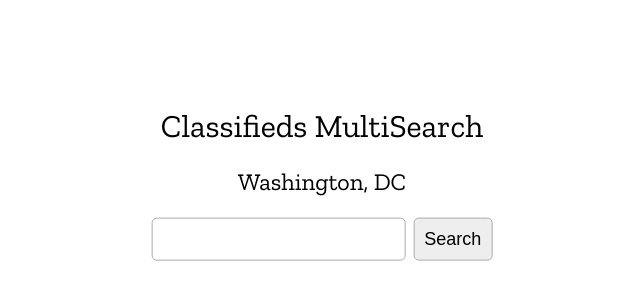
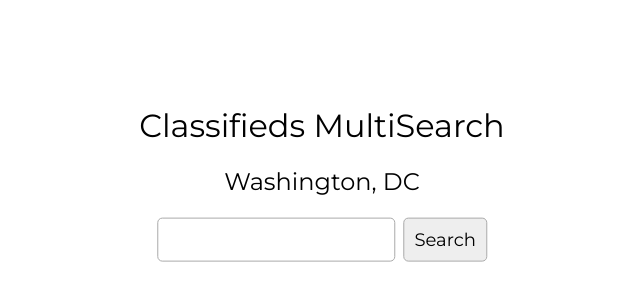
Before and after one commit to mica/multisearch, a plain HTML site: page dc/index.htm in a window 1280 px wide. Shown: the part 136-436 px from the top of the page, without its empty margins (318-958 px from the left). Drawn offline with nearby package versions, Linux system fonts and the light colour scheme.

Commit message:
Update style.css

```diff
--- a/style.css
+++ b/style.css
@@ -1,8 +1,8 @@
-@import url('https://fonts.googleapis.com/css2?family=Zilla+Slab&display=swap');
+@import url('https://fonts.googleapis.com/css2?family=Montserrat&display=swap');
 
 body {
     text-align: center;
-    font-family: 'Zilla Slab', sans-serif;
+    font-family: 'Montserrat', sans-serif;
 }
 a:link, a:visited {
     text-decoration: none;
@@ -22,6 +22,7 @@ input[type=text], input[type=submit] {
     padding: 10px;
     font-size: large;
     margin: 2px;
+    font-family: 'Montserrat', sans-serif;
 }
 input[type=submit] {
     cursor: pointer;
```
